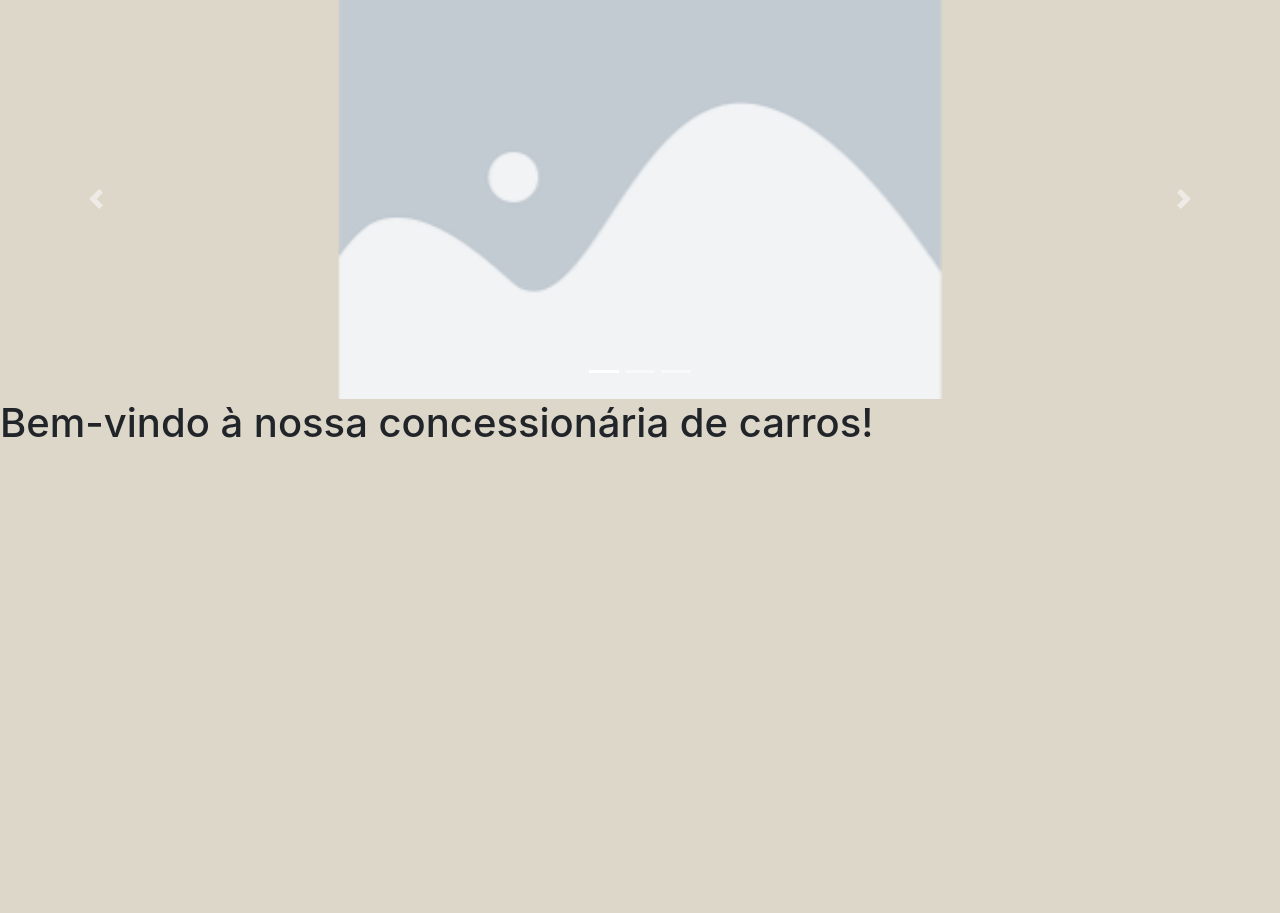
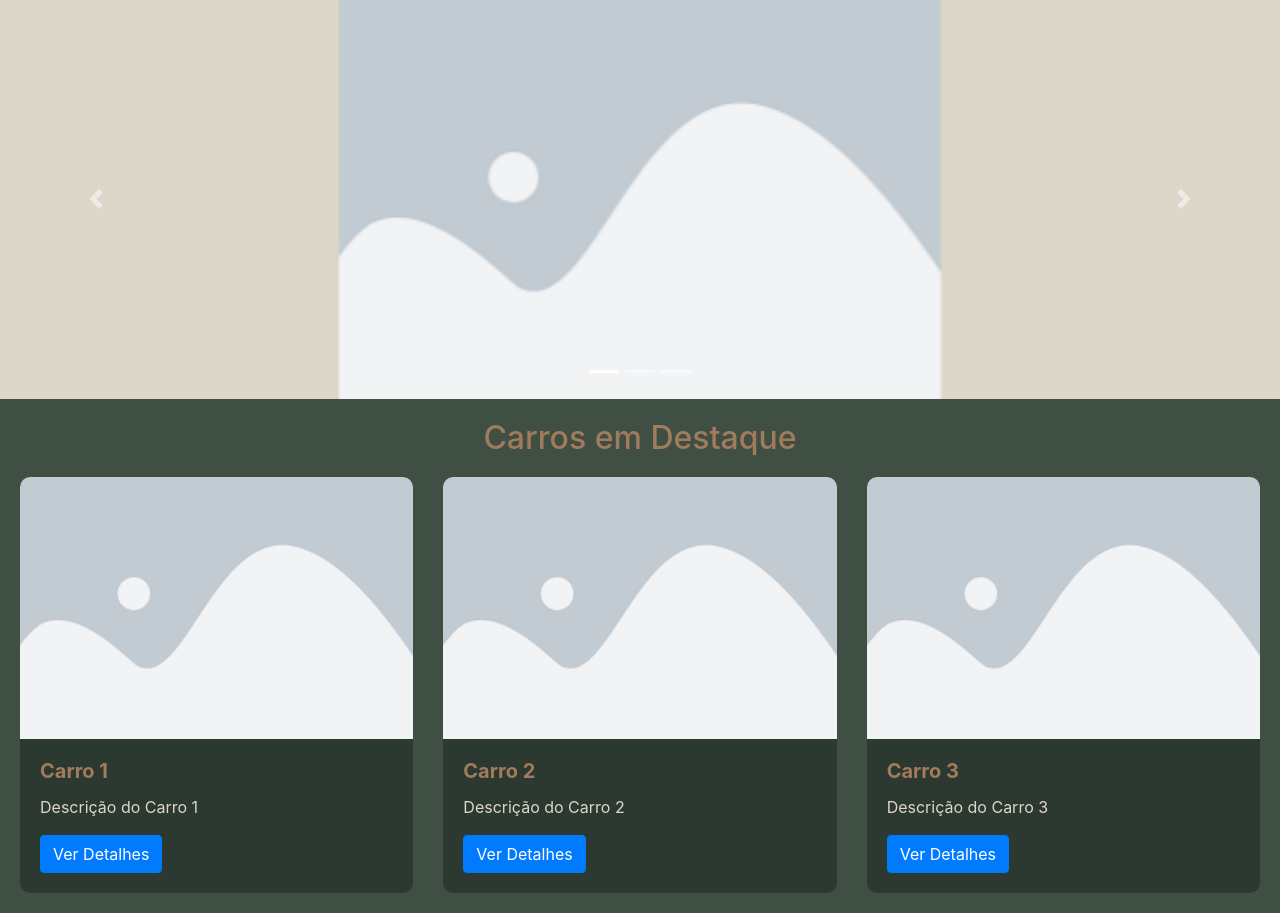
Before and after one commit to Skyfallskip/CarDearleship, a Django app: page / in a window 1280 px wide. Shown: the part 81-994 px from the top of the page. Before the commit the page ends 519 px from the top, so only its background shows below. Run offline with Django 5.2, Linux system fonts and the light colour scheme; some libraries are stand-ins or nearby versions.

Commit message:
Version 0.00.002.1

```diff
--- a/Main/Website/Dealership/static/Home/Css/Home.css
+++ b/Main/Website/Dealership/static/Home/Css/Home.css
@@ -48,5 +48,57 @@ nav ul li:last-child a:hover {
 
 .carousel-item img {
     height: 400px;
-    object-fit:contain;
+    object-fit: contain;
+    width: 100%;
 }
+
+main {
+    background-color: #3F4F44;
+    padding: 20px;
+    color: #fff;
+}
+
+main h2 {
+    text-align: center;
+    margin-bottom: 20px;
+    font-size: 2rem;
+    color: #A27B5C;
+}
+
+.card {
+    background-color: #2C3930;
+    border: none;
+    border-radius: 10px;
+    overflow: hidden;
+    transition: transform 0.3s;
+}
+
+.card:hover {
+    transform: scale(1.05);
+}
+
+.card-title {
+    font-size: 1.25rem;
+    font-weight: bold;
+    color: #A27B5C;
+}
+
+.card-text {
+    font-size: 1rem;
+    color: #DCD7C9;
+}
+
+.btn-primary {
+    background-color: #007bff;
+    border-color: #007bff;
+}
+
+.btn-primary:hover {
+    background-color: #0056b3;
+    border-color: #004085;
+}
+
+.btn-primary:active {
+    background-color: #004085;
+    border-color: #003366;
+}
--- a/Main/Website/Dealership/templates/Dealership/home.html
+++ b/Main/Website/Dealership/templates/Dealership/home.html
@@ -50,6 +50,45 @@
         </a>
     </div>
 
-    <h1>Bem-vindo à nossa concessionária de carros!</h1>
+    <main>
+        <section>
+            <h2>Carros em Destaque</h2>
+            <div class="row">
+                <div class="col-4">
+                    <div class="card">
+                        <img src="{% static '/Home/Images/Placeholder.png' %}" class="card-img-top" alt="Carro 1">
+                        <div class="card-body">
+                            <h5 class="card-title
+                            ">Carro 1</h5>
+                            <p class="card-text">Descrição do Carro 1</p>
+                            <a href="#" class="btn btn-primary">Ver Detalhes</a>
+                        </div>
+                    </div>
+                </div>
+                <div class="col-4">
+                    <div class="card">
+                        <img src="{% static '/Home/Images/Placeholder.png' %}" class="card-img-top" alt="Carro 2">
+                        <div class="card-body">
+                            <h5 class="card-title
+                            ">Carro 2</h5>
+                            <p class="card-text">Descrição do Carro 2</p>
+                            <a href="#" class="btn btn-primary">Ver Detalhes</a>
+                        </div>
+                    </div>
+                </div>
+                <div class="col-4">
+                    <div class="card">
+                        <img src="{% static '/Home/Images/Placeholder.png' %}" class="card-img-top" alt="Carro 3">
+                        <div class="card-body">
+                            <h5 class="card-title
+                            ">Carro 3</h5>
+                            <p class="card-text">Descrição do Carro 3</p>
+                            <a href="#" class="btn btn-primary">Ver Detalhes</a>
+                        </div>
+                    </div>
+                </div>
+            </div>
+        </section>
+    </main>
 </body>
 </html>
```
